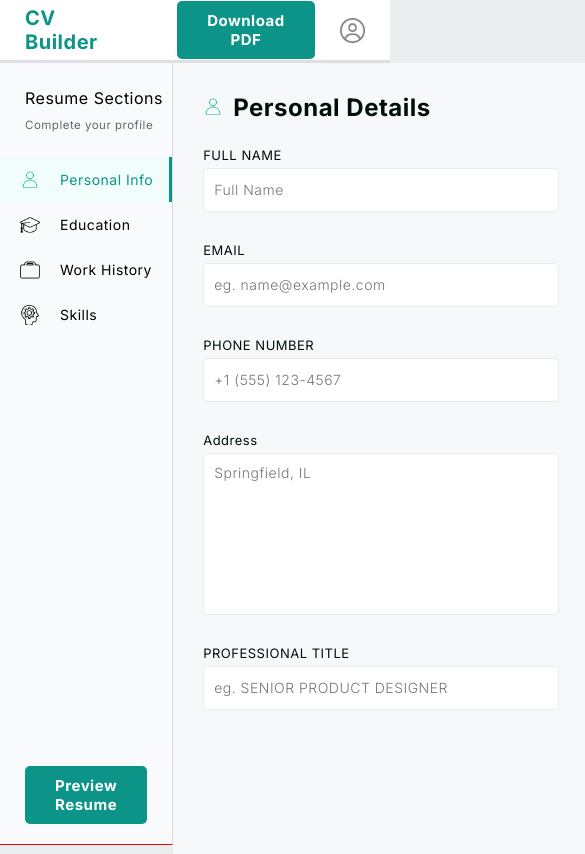
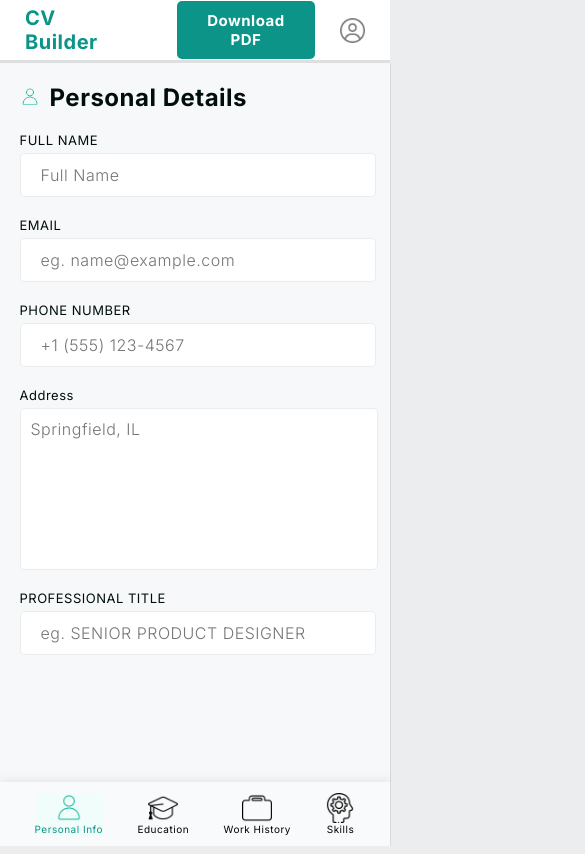
Before and after one commit to KTAGit/cv-application, a React (Vite) app: page / in a window 390 px wide. Shown: the top 854 px of the page, 585 px wide, since content can reach past the window. Built offline with nearby package versions, Linux system fonts and the light colour scheme.

Commit message:
Optimize layout for mobile devices

```diff
--- a/src/index.css
+++ b/src/index.css
@@ -54,7 +54,6 @@ body {
 }
 
 .main-sidebar {
-  border-bottom: solid red 1px;
   background-color: #f9fafb;
   height: calc(100vh - 63px);
   width: 240px;
@@ -520,6 +519,7 @@ body {
 }
 
 .resume-container {
+  max-height: calc(100dvh - 200px);
   font-family: "Inter", sans-serif;
   letter-spacing: 0.5px;
   font-weight: 300;
@@ -529,9 +529,10 @@ body {
   flex-direction: column;
   flex: 1;
   justify-self: center;
-  max-width: 800px;
+  max-width: 816px;
   margin: 50px;
   padding: 50px;
+  overflow-y: auto;
 }
 
 .personal-info-sec {
@@ -707,3 +708,224 @@ body {
 .skills-sec {
   margin-top: 20px;
 }
+
+@media (max-width: 1670px) {
+  .section-info {
+    display: none;
+  }
+  .main-sidebar {
+    width: 60px;
+  }
+
+  .category-wrapper {
+    margin-top: 15px;
+  }
+
+  .preview-btn {
+    display: none;
+  }
+}
+
+@media (max-width: 1075px) {
+  .work-wrapper {
+    flex-direction: row-reverse;
+    gap: 0;
+  }
+
+  .duration-wrapper {
+    height: fit-content;
+  }
+
+  .education-wrapper-prev {
+    flex-direction: row-reverse;
+    gap: 0;
+  }
+}
+
+@media (max-width: 980px) {
+  .resume-container {
+    display: none;
+  }
+
+  .section-info {
+    display: block;
+  }
+
+  .main-sidebar {
+    width: 240px;
+  }
+
+  .preview-btn {
+    display: block;
+  }
+
+  .form-container {
+  }
+}
+
+@media (max-width: 660px) {
+  .form-container {
+    height: calc(100vh - 135px);
+    overflow-x: hidden;
+  }
+
+  .form {
+    width: 90%;
+  }
+
+  .form > div > input {
+    min-width: 97.5%;
+    font-size: 16px !important;
+  }
+
+  .start-date {
+    min-width: 95.5% !important;
+  }
+
+  .subtitle-wrapper {
+    padding: 0;
+    width: 100%;
+  }
+  .subtitle-wrapper > h3 {
+    margin-left: 20px;
+  }
+  .subtitle-wrapper > button {
+    margin-right: 20px;
+  }
+  .section-info {
+    display: none;
+  }
+
+  #skills {
+    width: 85%;
+    font-size: 16px;
+  }
+
+  .input-button-wrapper {
+    align-items: center;
+  }
+
+  #address {
+    width: 96%;
+    font-size: 16px;
+  }
+
+  .education-info-form > div > input {
+    padding-left: 0;
+    text-indent: 10px;
+  }
+
+  .skill-tags-container {
+    max-width: 88% !important;
+  }
+
+  .main-wrapper {
+    width: 100% !important;
+    flex-direction: column-reverse;
+  }
+
+  .main-sidebar {
+    z-index: 1;
+    width: 100% !important;
+    height: 64px;
+    /* position: fixed; */
+    /* bottom: 0; */
+    justify-content: start;
+    align-items: center;
+    box-shadow: 0px -2px 10px 0px rgba(0, 0, 0, 0.077);
+  }
+
+  .category-section {
+    display: flex;
+    width: 100%;
+    align-items: center;
+    min-height: 64px !important;
+  }
+
+  .category-wrapper {
+    display: flex;
+    width: 100%;
+    height: 100%;
+    margin: 0;
+    justify-content: space-evenly;
+    align-items: center;
+  }
+
+  .form-container {
+    height: calc(100dvh - 125px);
+    width: 100dvw !important;
+    padding-top: 0;
+    padding: 0;
+    display: flex;
+    flex-direction: column;
+    align-items: center;
+  }
+
+  .personal-info-container {
+    overflow-y: auto;
+  }
+
+  .category-wrapper > div {
+    border: none;
+    height: fit-content;
+    flex-direction: column;
+  }
+
+  .category-wrapper > div > p {
+    /* display: none; */
+    margin: 0;
+    font-size: 10px;
+  }
+
+  .category-wrapper > div > img {
+    margin: 0;
+    height: 30px;
+    width: 30px;
+  }
+
+  .preview-btn {
+    display: none;
+  }
+
+  .wrapper > input {
+    padding-left: 0;
+    text-indent: 10px;
+  }
+
+  #responsibilities {
+    font-size: 16px;
+  }
+
+  .personal-info-form {
+    gap: 20px;
+  }
+
+  .title-btn-wrapper {
+    width: 90%;
+  }
+
+  .title-wrapper {
+    width: 90%;
+    margin-bottom: 0;
+  }
+
+  .skills-form {
+    width: 90%;
+  }
+
+  .add-work-btn {
+    min-width: 100px;
+    max-width: fit-content;
+    font-size: 14px;
+  }
+
+  .add-education-btn {
+    min-width: 140px;
+    max-width: fit-content;
+    font-size: 14px;
+  }
+
+  .more-responsibility-btn {
+    font-size: 14px;
+  }
+}
```
